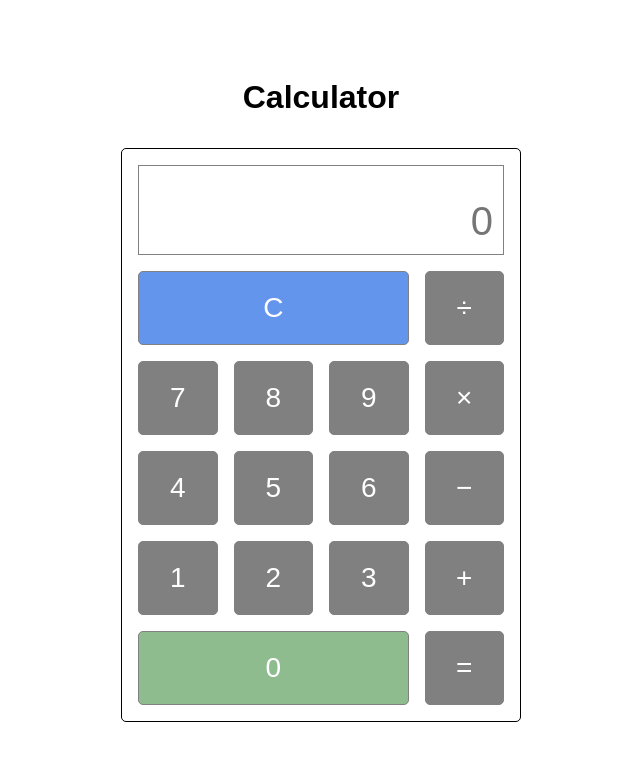
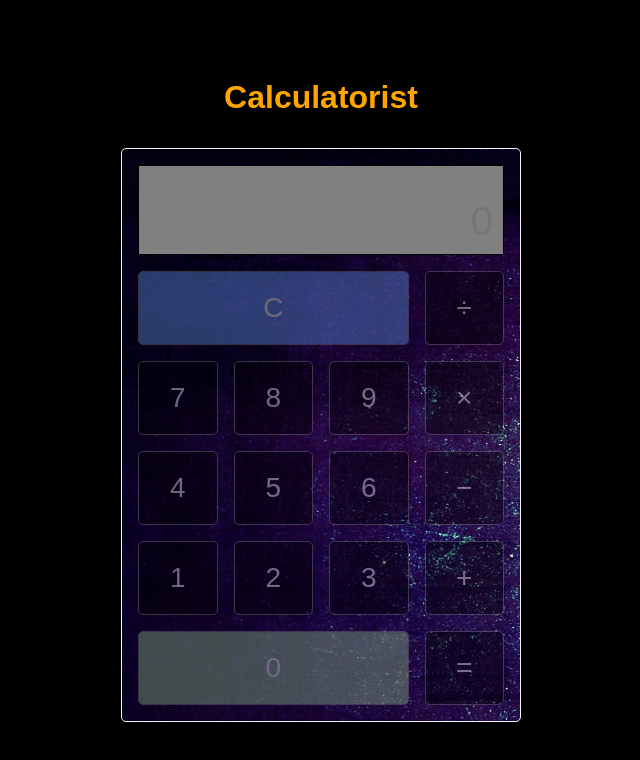
Before and after one commit to thebenjieangeles/simple-calculator-with-JS, a plain HTML site: page index.html in a window 1280 px wide. Shown: the whole page, without its empty margins (319-959 px from the left). Drawn offline with Linux system fonts and the light colour scheme.

Commit message:
added image and some css

```diff
--- a/index.html
+++ b/index.html
@@ -9,7 +9,7 @@
   </head>
   <body>
     <div id="root">
-      <h1>Calculator</h1>
+      <h1>Calculatorist</h1>
       <div class="main">
         <div class="display">
           <input type="text" class="small-display" />
--- a/style.css
+++ b/style.css
@@ -12,17 +12,20 @@
   justify-content: center;
   flex-direction: column;
   padding: 1em;
+  background-color: black;
 }
 
 h1 {
   margin-bottom: 1em;
+  color: orange;
 }
 
 .main {
   padding: 1em;
-  border: 1px solid black;
+  border: 1px solid whitesmoke;
   border-radius: 5px;
   width: 100%;
+  background: url(/images/background.jpg);
 }
 
 @media screen and (min-width: 601px) and (max-width: 960px) {
@@ -38,11 +41,12 @@ h1 {
 }
 
 .display {
-  border: 1px solid gray;
+  border: 1px solid black;
   margin-bottom: 1em;
   padding: 10px;
   display: flex;
   flex-direction: column;
+  background-color: gray;
 }
 
 .display input {
@@ -53,10 +57,12 @@ h1 {
 .small-display {
   font-size: 16px;
   margin-bottom: 5px;
+  background-color: gray;
 }
 
 .large-display {
   font-size: 40px;
+  background-color: gray;
 }
 
 .inputs {
@@ -69,9 +75,10 @@ h1 {
   font-size: 28px;
   padding: 20px;
   color: white;
-  background-color: gray;
+  background-color: black;
   border: 1px solid gray;
   border-radius: 5px;
+  opacity: 0.4;
 }
 
 .inputs button:hover {
```
Also changed, not shown: images/background.jpg (added).
